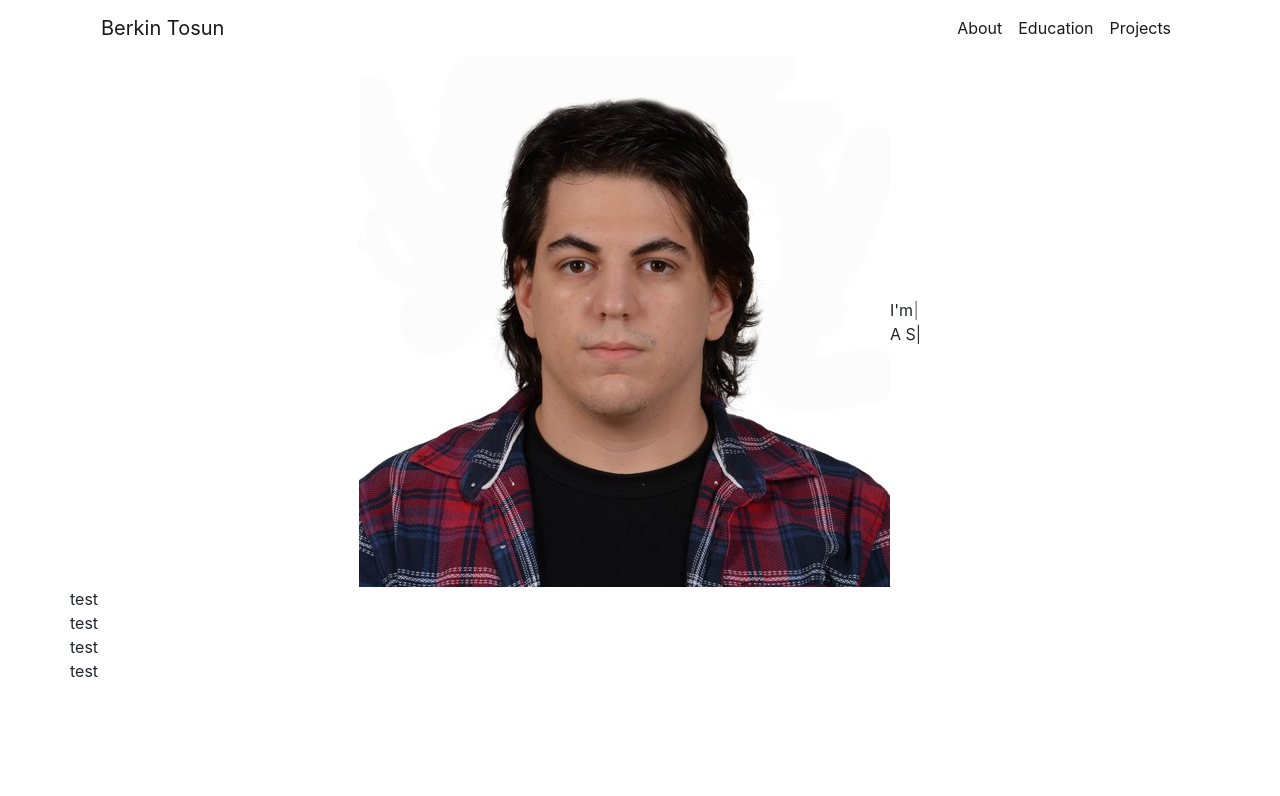
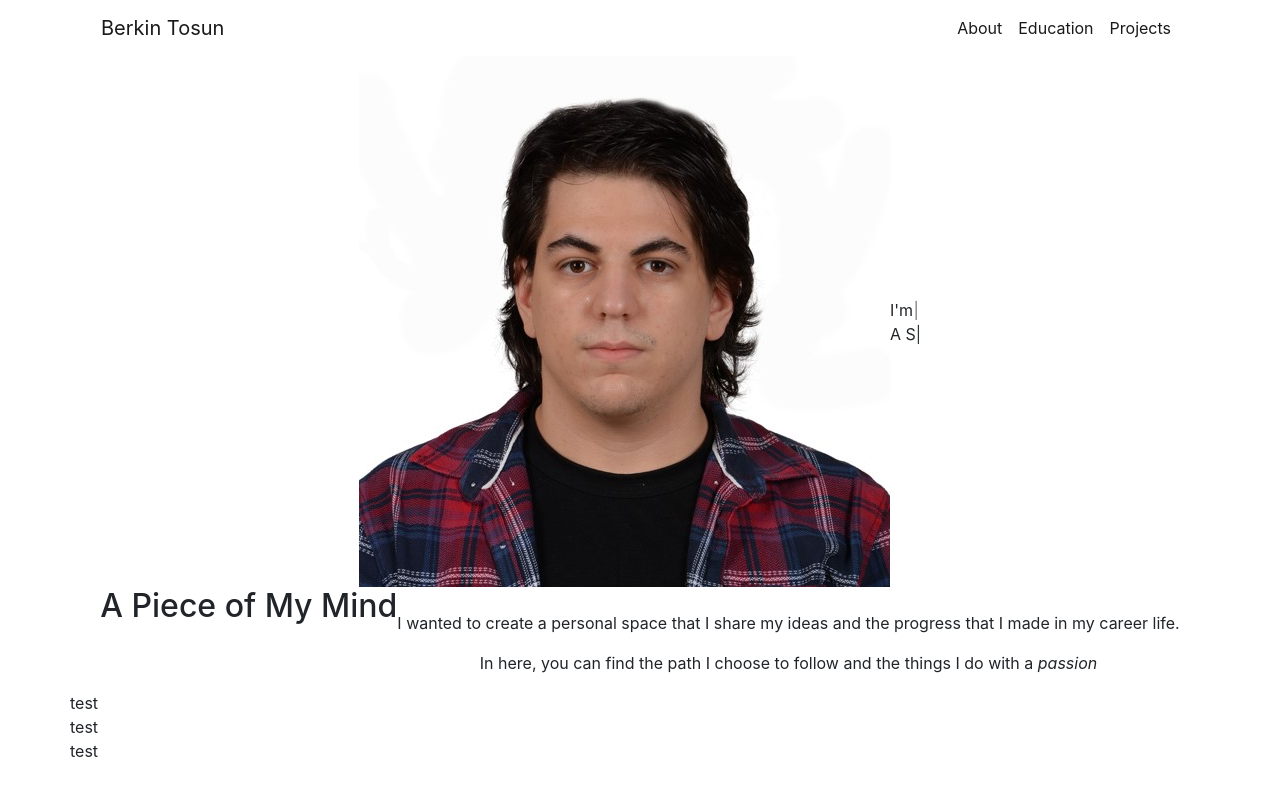
Before and after one commit to berkintosun/berkintosun.github.io, a React (Create React App) app: page / in a window 1280 px wide. Shown: the top 796 px of the page. Built offline with nearby package versions, Linux system fonts and the light colour scheme.

Commit message:
Added About section

```diff
--- a/src/components/About.js
+++ b/src/components/About.js
@@ -2,8 +2,14 @@ import React from 'react';
 
 function About() {
     return (
-      <div className="row">
-          test
+      <div className="d-flex flex-row justify-content-center vh-40 about mb10v" id="about">
+        <div className="titleContainer">
+          <h2 className="title">A Piece of My Mind</h2>
+        </div>
+        <div className="pt-4 text-center aboutText">
+        <p>I wanted to create a personal space that I share my ideas and the progress that I made in my career life.</p>
+        <p>In here, you can find the path I choose to follow and the things I do with a <i>passion</i></p>
+        </div>
       </div>
     );
   }
```
